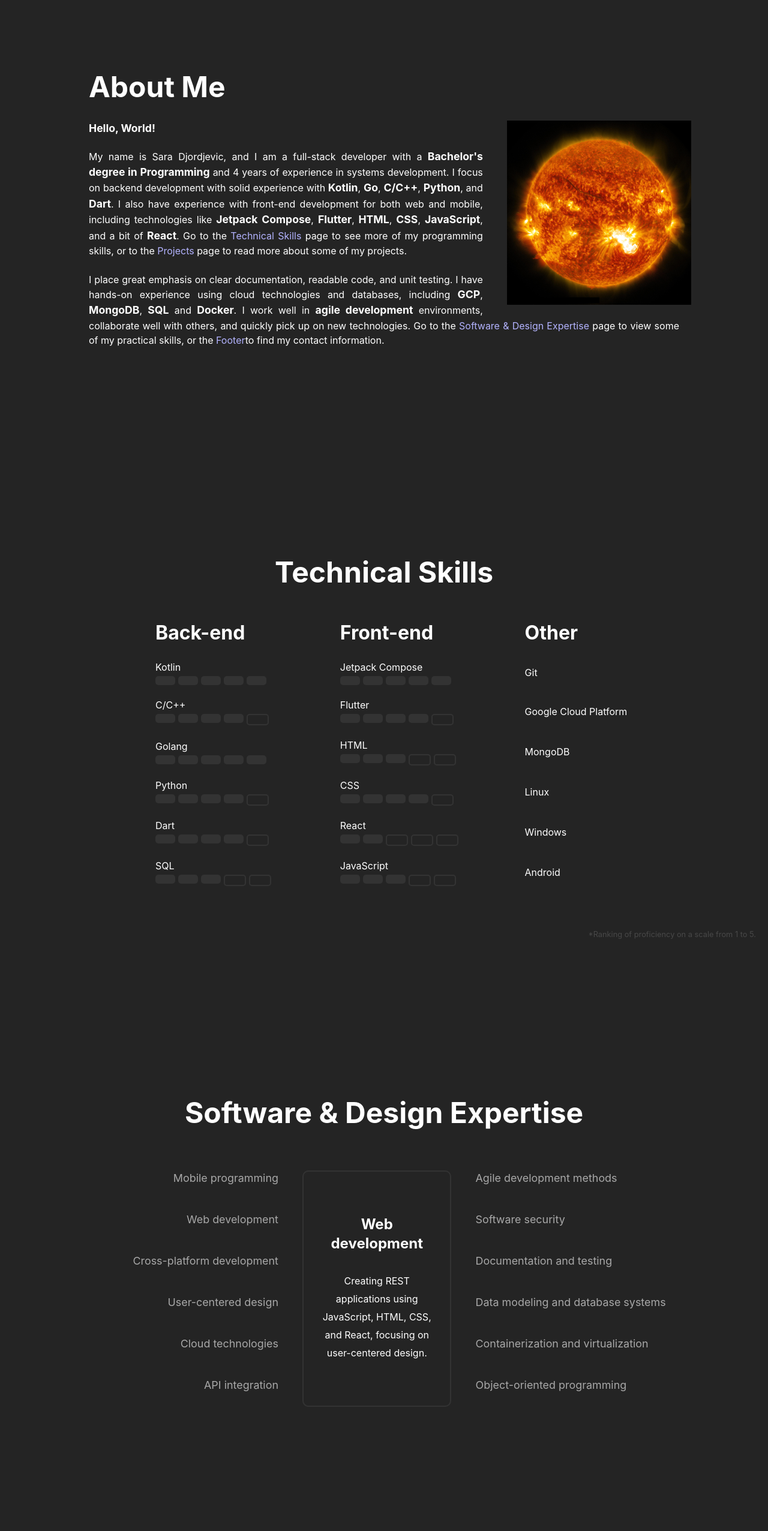
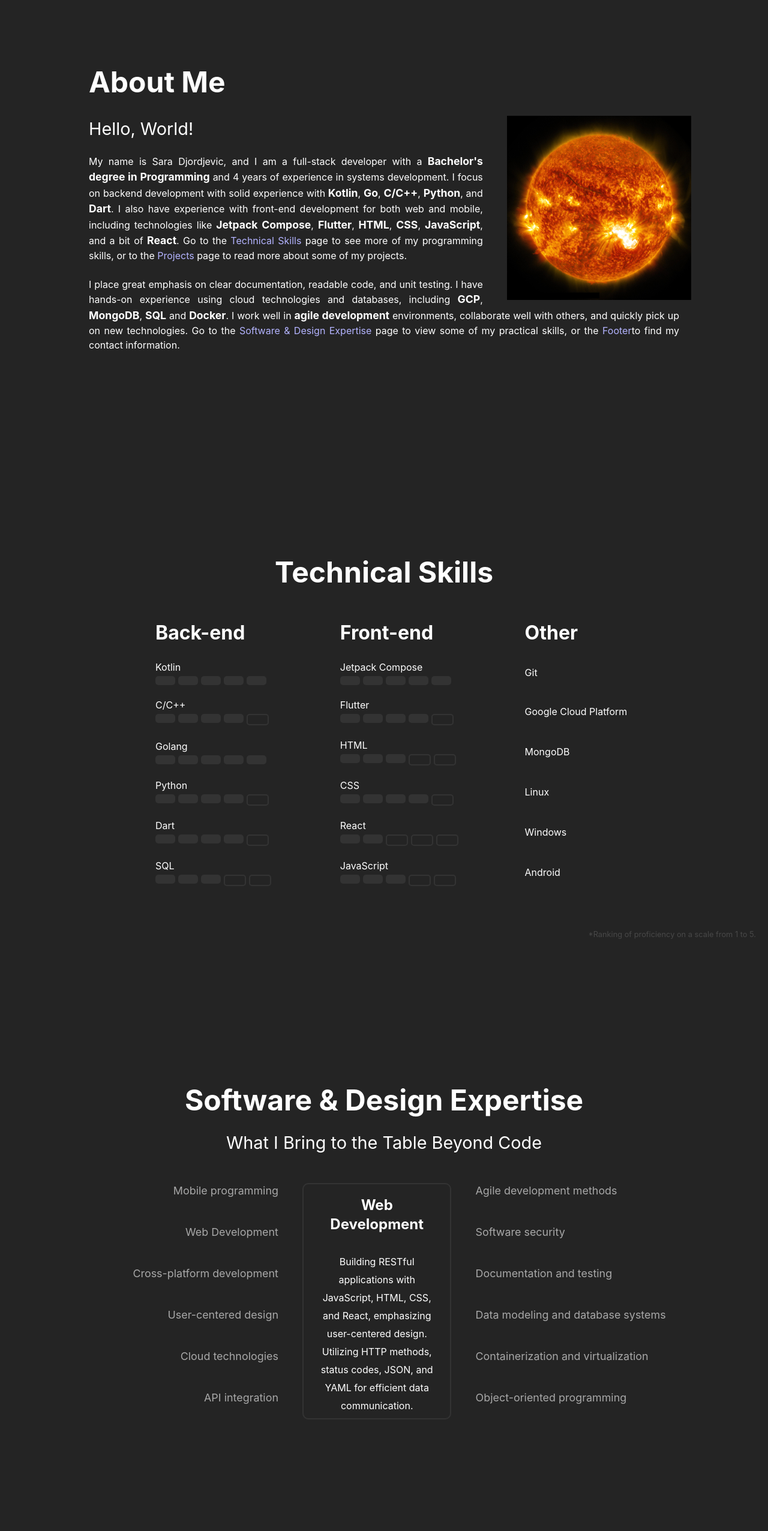
Before and after one commit to MaloSunce/ReactDemo, a React (Vite) app in the folder ReactDemo/: page / in a window 1280 px wide. Shown: the part 856-3408 px from the top of the page at 60% size. Built offline with nearby package versions, Linux system fonts and the light colour scheme.

Commit message:
update: DevelSKills content

```diff
--- a/ReactDemo/src/content/AboutMe.jsx
+++ b/ReactDemo/src/content/AboutMe.jsx
@@ -7,7 +7,7 @@ function AboutMe() {
             <div className="Description">
                 <h2 className="Title">About Me</h2>
                 <img src={Me} alt="Photo of me"></img>
-                <b style={{marginLeft: '20px'}}>Hello, World!</b>
+                <p style={{marginLeft: '20px', fontSize: '1.8rem'}}>Hello, World!</p>
                 <p>
                     My name is Sara Djordjevic, and I am a full-stack developer with a <b>Bachelor's
                     degree in Programming</b> and 4 years of experience in systems development.
--- a/ReactDemo/src/content/DevelSkills.jsx
+++ b/ReactDemo/src/content/DevelSkills.jsx
@@ -11,14 +11,16 @@ function DevelSkills() {
     const [develSkills, setSkill] = useState([
         {
             title: "Mobile programming",
-            description: "Building and designing mobile apps using technologies like Kotlin, Dart, Jetpack Compose, " +
+            description: "Building and designing mobile apps from scratch using technologies like Kotlin, Dart, Jetpack Compose, " +
                 "Flutter, Figma, and more.",
             tags: ["Flutter", "Figma", "Jetpack Compose", "Kotlin", "Dart"],
             id: 0
         },
         {
-            title: "Web development",
-            description: "Creating REST applications using JavaScript, HTML, CSS, and React, focusing on user-centered design.",
+            title: "Web Development",
+            description: "Building RESTful applications with JavaScript, " +
+                "HTML, CSS, and React, emphasizing user-centered design. " +
+                "Utilizing HTTP methods, status codes, JSON, and YAML for efficient data communication.",
             id: 1
         },
         {
@@ -33,12 +35,13 @@ function DevelSkills() {
         },
         {
             title: "Cloud technologies",
-            description: "Building scalable and flexible applications using cloud platforms like Google Cloud Platform",
+            description: "Building scalable and flexible applications using cloud platforms like Google Cloud Platform.",
             id: 4
         },
         {
             title: "API integration",
-            description: "Connecting existing APIs to systems and creating new APIs from scratch.",
+            description: "Connecting existing APIs to systems and creating new APIs from scratch with the help of tools like Postman.",
+            tags: ["API", "Postman"],
             id: 5
         },
         {
@@ -81,7 +84,8 @@ function DevelSkills() {
     // Display skills in two columns
     return (
         <div className="DevelSkills" id="DevelSkills">
-            <h2>Software & Design Expertise</h2>
+            <h2 style={{marginBottom: '1%' }}>Software & Design Expertise</h2>
+            <p style={{marginBottom: '2%', marginTop: '0', fontSize: '1.8rem'}}>What I Bring to the Table Beyond Code</p>
             <div style={{
                 display: 'flex',
                 justifyContent: 'space-between',
```
